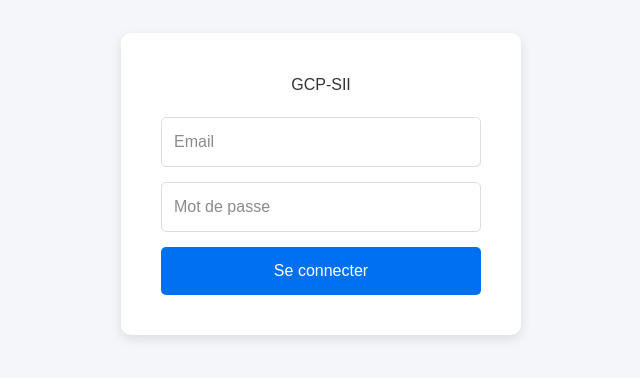
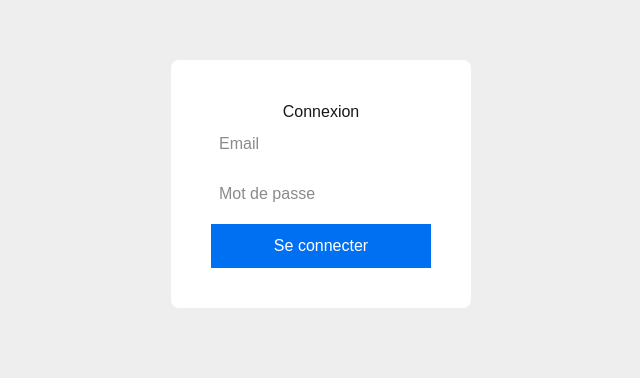
Before and after one commit to abderrahmanenor-create/GCP-SII, a Next.js app: page /login in a window 1280 px wide. Shown: the part 216-594 px from the top of the page, without its empty margins (319-959 px from the left). Built offline with nearby package versions, Linux system fonts and the light colour scheme.

Commit message:
Fix: Add SessionProvider for NextAuth

```diff
--- a/src/app/layout.tsx
+++ b/src/app/layout.tsx
@@ -1,6 +1,7 @@
 import type { Metadata } from "next";
 import { Geist, Geist_Mono } from "next/font/google";
 import "./globals.css";
+import Providers from "./providers"; // On importe le moteur
 
 const geistSans = Geist({
   variable: "--font-geist-sans",
@@ -13,8 +14,8 @@ const geistMono = Geist_Mono({
 });
 
 export const metadata: Metadata = {
-  title: "Create Next App",
-  description: "Generated by create next app",
+  title: "GCP-SII",
+  description: "Gestion de Chantier",
 };
 
 export default function RootLayout({
@@ -24,10 +25,10 @@ export default function RootLayout({
 }>) {
   return (
     <html lang="en" suppressHydrationWarning>
-      <body
-        className={`${geistSans.variable} ${geistMono.variable} antialiased`}suppressHydrationWarning
-      >
-        {children}
+      <body className={`${geistSans.variable} ${geistMono.variable} antialiased`} suppressHydrationWarning>
+        <Providers>
+          {children}
+        </Providers>
       </body>
     </html>
   );
--- a/src/app/login/page.tsx
+++ b/src/app/login/page.tsx
@@ -7,85 +7,33 @@ import { useRouter } from "next/navigation";
 export default function LoginPage() {
   const router = useRouter();
   const [error, setError] = useState("");
-  const [loading, setLoading] = useState(false);
 
   const handleSubmit = async (e: React.FormEvent<HTMLFormElement>) => {
     e.preventDefault();
-    setLoading(true);
-    setError("");
-
     const formData = new FormData(e.currentTarget);
-    const email = formData.get("email") as string;
-    const password = formData.get("password") as string;
 
     const res = await signIn("credentials", {
-      email,
-      password,
+      email: formData.get("email"),
+      password: formData.get("password"),
       redirect: false,
     });
 
     if (res?.error) {
-      setError("Email ou mot de passe incorrect.");
-      setLoading(false);
+      setError("Identifiants incorrects");
     } else {
       router.push("/dashboard");
     }
   };
 
   return (
-    <div style={{
-      minHeight: "100vh",
-      display: "flex",
-      alignItems: "center",
-      justifyContent: "center",
-      backgroundColor: "#f4f6f9",
-      fontFamily: "Arial, sans-serif"
-    }}>
-      <div style={{
-        background: "white",
-        padding: "40px",
-        borderRadius: "10px",
-        boxShadow: "0 4px 12px rgba(0,0,0,0.1)",
-        width: "100%",
-        maxWidth: "400px"
-      }}>
-        <h1 style={{ textAlign: "center", marginBottom: "20px", color: "#333" }}>GCP-SII</h1>
-
-        <form onSubmit={handleSubmit} style={{ display: "flex", flexDirection: "column", gap: "15px" }}>
-          <input
-            name="email"
-            type="email"
-            placeholder="Email"
-            required
-            style={{ padding: "12px", border: "1px solid #ddd", borderRadius: "5px", fontSize: "16px" }}
-          />
-          <input
-            name="password"
-            type="password"
-            placeholder="Mot de passe"
-            required
-            style={{ padding: "12px", border: "1px solid #ddd", borderRadius: "5px", fontSize: "16px" }}
-          />
-
-          {error && <p style={{ color: "red", textAlign: "center", fontSize: "14px" }}>{error}</p>}
-
-          <button
-            type="submit"
-            disabled={loading}
-            style={{
-              padding: "12px",
-              background: loading ? "#ccc" : "#0070f3",
-              color: "white",
-              border: "none",
-              borderRadius: "5px",
-              fontSize: "16px",
-              cursor: "pointer"
-            }}
-          >
-            {loading ? "Connexion..." : "Se connecter"}
-          </button>
-        </form>
-      </div>
+    <div style={{ height: "100vh", display: "flex", alignItems: "center", justifyContent: "center", background: "#eee" }}>
+      <form onSubmit={handleSubmit} style={{ background: "white", padding: 40, borderRadius: 8, width: 300 }}>
+        <h1 style={{ textAlign: "center" }}>Connexion</h1>
+        {error && <p style={{ color: "red" }}>{error}</p>}
+        <input name="email" type="email" placeholder="Email" required style={{ width: "100%", padding: 8, marginBottom: 10, boxSizing: "border-box" }} />
+        <input name="password" type="password" placeholder="Mot de passe" required style={{ width: "100%", padding: 8, marginBottom: 10, boxSizing: "border-box" }} />
+        <button type="submit" style={{ width: "100%", padding: 10, background: "#0070f3", color: "white", border: "none" }}>Se connecter</button>
+      </form>
     </div>
   );
 }
--- /dev/null
+++ b/src/app/providers.tsx
@@ -0,0 +1,12 @@
+"use client";
+
+import { SessionProvider } from "next-auth/react";
+import { ReactNode } from "react";
+
+interface Props {
+  children: ReactNode;
+}
+
+export default function Providers({ children }: Props) {
+  return <SessionProvider>{children}</SessionProvider>;
+}
```
